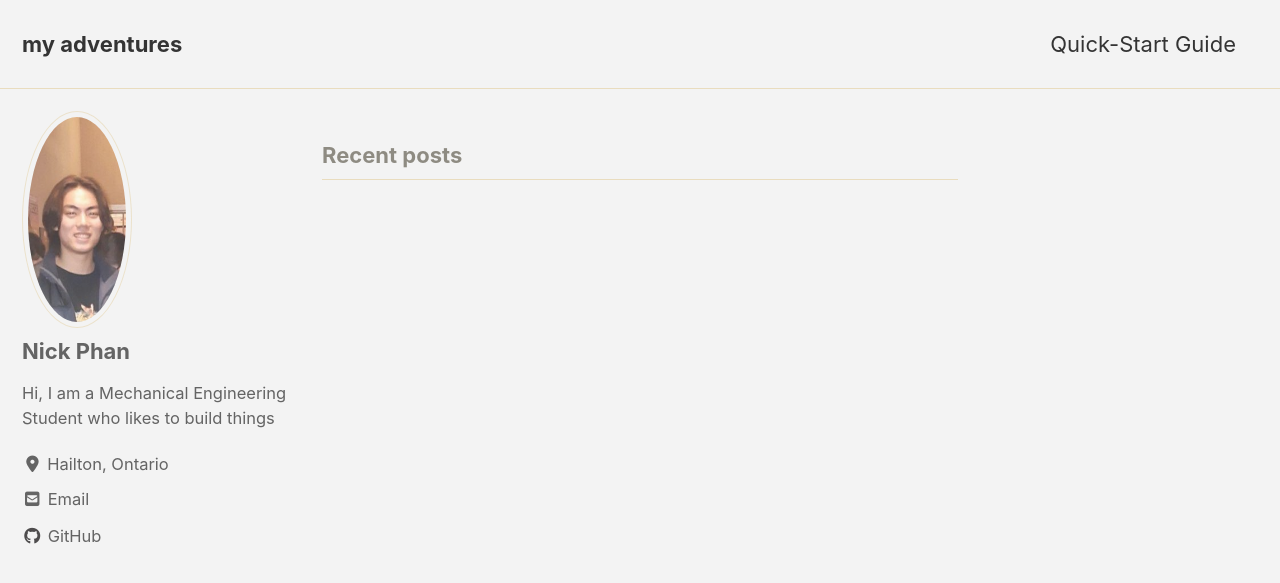
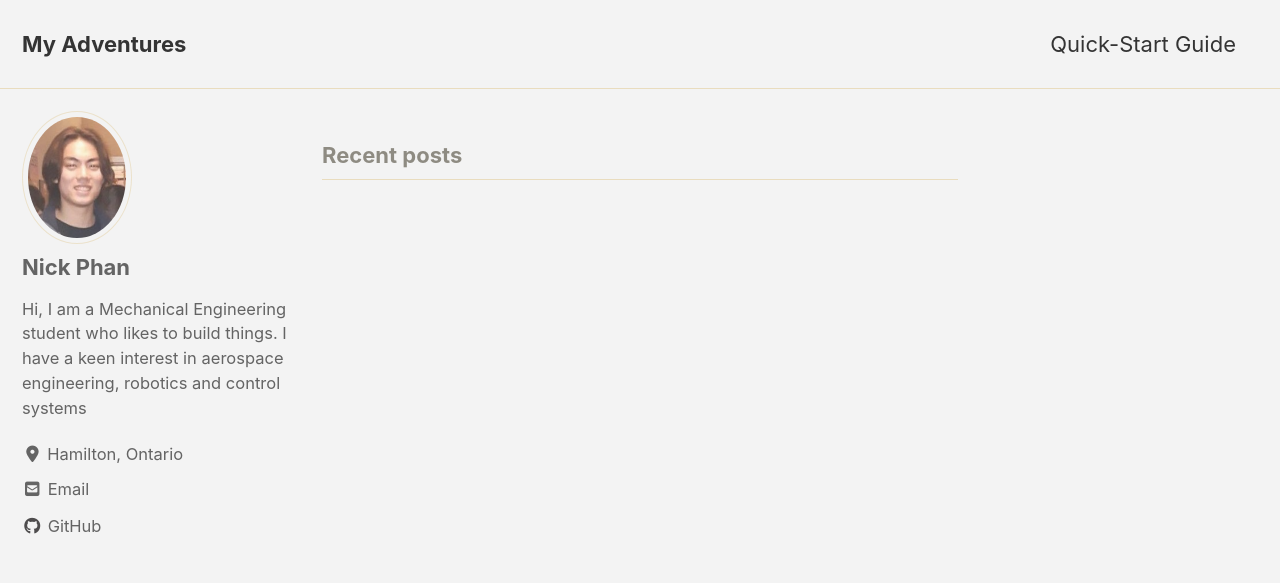
Before and after one commit to nick-5-3/nick-5-3.github.io, a Jekyll site: the page built from index.html, in a window 1280 px wide and 900 px high. Shown: the top 583 px of the window. Built offline with Jekyll 4.4.1, drawn with Linux system fonts in a browser that asks for light colours; cached includes are drawn as plain includes; nearby versions of some CDN libraries; the list of posts is cut into pages by our own code.

Commit message:
new updates

```diff
--- a/_config.yml
+++ b/_config.yml
@@ -16,7 +16,7 @@ minimal_mistakes_skin    : "dirt" # "air", "aqua", "contrast", "dark", "dirt", "
 
 # Site Settings
 locale                   : "en-US"
-title                    : "my adventures"
+title                    : "My Adventures"
 title_separator          : "-"
 subtitle                 : # site tagline that appears below site title in masthead
 name                     : "Nick Phan"
@@ -95,8 +95,8 @@ analytics:
 author:
   name             : "Nick Phan"
   avatar           : "/assets/images/profile.jpg" # path of avatar image, e.g. "/assets/images/bio-photo.jpg"
-  bio              : "Hi, I am a Mechanical Engineering Student who likes to build things"
-  location         : "Hailton, Ontario"
+  bio              : "Hi, I am a Mechanical Engineering student who likes to build things. I have a keen interest in aerospace engineering, robotics and control systems"
+  location         : "Hamilton, Ontario"
   email            :
   links:
     - label: "Email"
```
Also changed, not shown: assets/images/profile.jpg.
